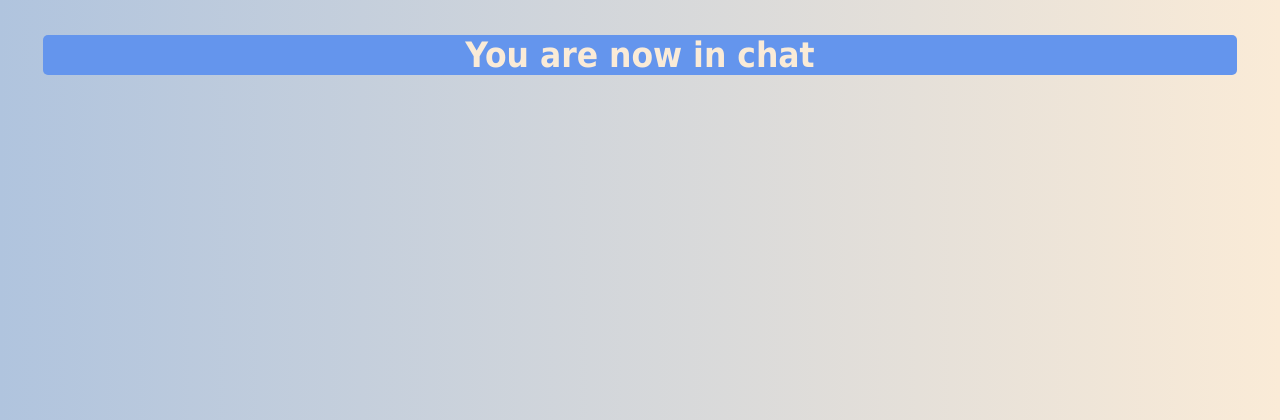
After one commit to GostaCarlstrand/chat_server_group_2, a Flask app: a page that uses templates/chat_with_a_user.html in a window 1280 px wide. The commit adds this page. Shown: the top 420 px of the page. Run offline with Flask 2, Linux system fonts and the light colour scheme.

```diff
--- a/blueprints/open/__init__.py
+++ b/blueprints/open/__init__.py
@@ -30,9 +30,15 @@ def create_user_get():
     return render_template("sign_up.html")
 
 
+@bp_open.get('/chat/<user>')
+def chat_with(user):
+    print(user)
+    return render_template("chat_with_a_user.html")
+
 @bp_open.get('/authenticate/login')
 def user_login():
-    return render_template("login.html")
+    users = User.query.all()
+    return render_template("login.html", users_data=users)
 
 
 @bp_open.post('/signup')
--- a/static/css/main.css
+++ b/static/css/main.css
@@ -18,12 +18,10 @@ body {
 background-image: linear-gradient(to right, lightsteelblue,antiquewhite);
 
 }
-div {
-    text-align: center;
+
+.log-in-box{
+    margin: 100px;
     padding: 10px;
-    margin: 100px;
-}
-.log-in-box{
     color: antiquewhite;
     background-color: cornflowerblue;
     text-align: center;
@@ -44,3 +42,11 @@ div {
 .form_label{
     margin-left: 5px;
 }
+
+.box_with_users{
+    margin-left: 30px;
+    margin-right: 1200px;
+    border-radius: 20px;
+    shape-margin: inherit;
+    background-color: cornflowerblue;
+}
--- /dev/null
+++ b/templates/chat_with_a_user.html
@@ -0,0 +1,9 @@
+{% extends "base-template.html" %}
+{% block title %}
+    <h1>Chat page</h1>
+{% endblock %}
+{% block headline %}
+    <h1>You are now in chat</h1>
+{% endblock %}
+{% block content %}
+{% endblock %}
```
Also changed, not shown: save.txt (+16 -7 lines), templates/login.html (+11 -0 lines), templates/sign_up.html (+8 -13 lines), db.sqlite.
